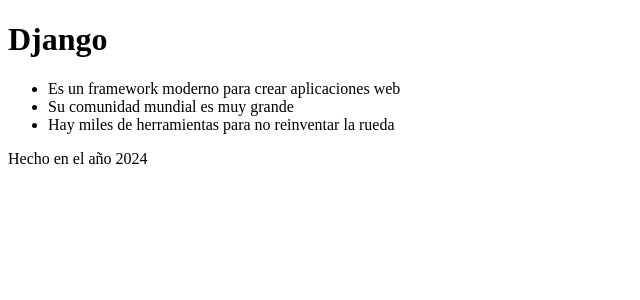
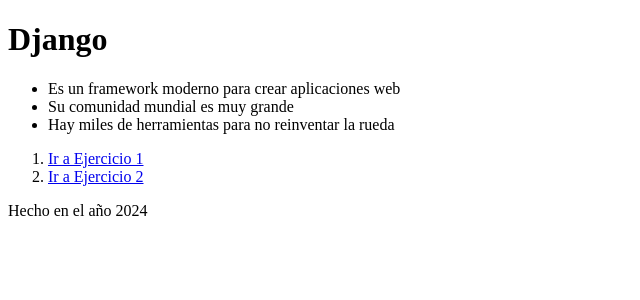
Before and after one commit to alessio1330/coder-EstebanAcevedo, a Django app: page / in a window 1280 px wide. Shown: the top 300 px of the page, without its empty margins (0-640 px from the left). Run offline with Django 5.2, Linux system fonts and the light colour scheme.

Commit message:
feat(2): navegación entre páginas

```diff
--- a/src/core/templates/core/ejercicio-1.html
+++ b/src/core/templates/core/ejercicio-1.html
@@ -1,13 +1,18 @@
 <!DOCTYPE html>
 <html lang="es">
+
     <head>
         <meta charset="UTF-8" />
         <meta name="viewport" content="width=device-width, initial-scale=1.0" />
         <title>Ejercicio 1</title>
     </head>
+
     <body>
         <h1>Ejercicio 1</h1>
         <p style="color: red;">Nombre: {{ nombre }}</p>
         <p style="color: blue;">Apellido: {{ apellido }}</p>
+        <br>
+        <a href="/">Volver</a>
     </body>
+
 </html>
--- a/src/core/templates/core/ejercicio-2.html
+++ b/src/core/templates/core/ejercicio-2.html
@@ -1,10 +1,12 @@
 <!DOCTYPE html>
 <html lang="es">
+
     <head>
         <meta charset="UTF-8">
         <meta name="viewport" content="width=device-width, initial-scale=1.0">
         <title>Ejercicio 2</title>
     </head>
+
     <body>
         <h1>Ejercicio 2</h1>
         <h3>Datos de usuario</h3>
@@ -12,7 +14,9 @@
             {% for clave, valor in usuario.items %}
                 <p>{{ clave | title }}: {{ valor }}</p>
             {% endfor %}
+        {% endfor %}
         <br>
-    {% endfor %}
+        <a href="/">Volver</a>
     </body>
+
 </html>
--- a/src/core/templates/core/index.html
+++ b/src/core/templates/core/index.html
@@ -15,6 +15,10 @@
                 <li>Su comunidad mundial es muy grande</li>
                 <li>Hay miles de herramientas para no reinventar la rueda</li>
             </ul>
+            <ol>
+                <li><a href="ejercicio-1/">Ir a Ejercicio 1</a></li>
+                <li><a href="ejercicio-2/">Ir a Ejercicio 2</a></li>
+            </ol>
         </main>
         <footer>Hecho en el año {{ año }} </footer>
     </body>
```
Also changed, not shown: src/core/templates/core/dados.html (+6 -1 lines), src/core/templates/core/notas.html (+6 -1 lines). Lines whose indentation alone changed are shown as unchanged.
